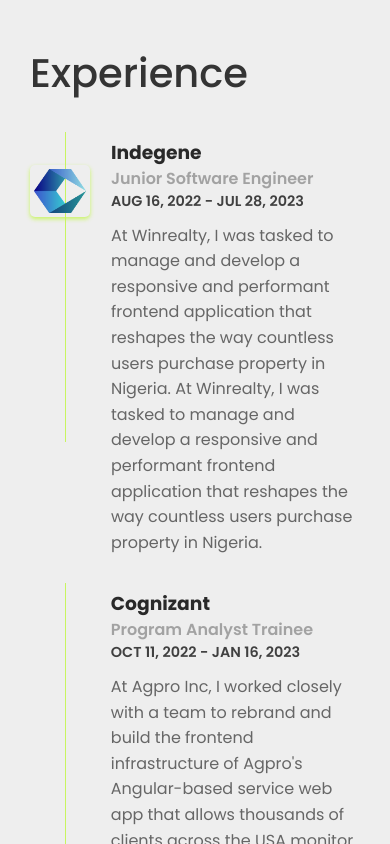
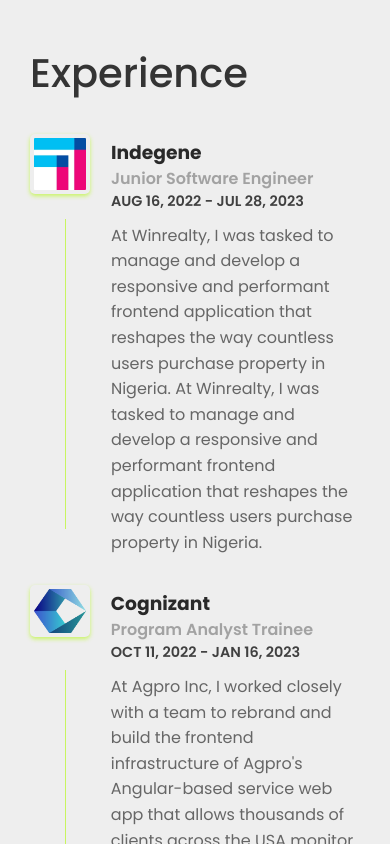
Before and after one commit to sowmya1066/portfolio_, a React (Vite) app: page / in a window 390 px wide. Shown: the part 1880-2724 px from the top of the page. Built offline with nearby package versions, Linux system fonts and the light colour scheme.

Commit message:
modified styles

```diff
--- a/css/experience.css
+++ b/css/experience.css
@@ -99,13 +99,13 @@
   }
 
   .company img {
-    margin-top: -410px;
+    margin-top: 10px;
     margin-left: -10px;
   }
 
   .verticle--line {
     width: 10px;
     height: 310px;
-    margin-top: 8px;
+    margin-top: 95px;
   }
 }
--- a/css/project.css
+++ b/css/project.css
@@ -94,4 +94,12 @@
     margin-left: 40px;
     margin-top: 480px;
   }
+  .card-img {
+    width: 100%;
+    height: 100%;
+    object-fit: cover; /* Ensure the image covers the entire container */
+    object-position: center; /* Center the image within the container */
+    transition: transform 0.3s ease-in-out; /* Smooth transition for image transform */
+    border-radius: 4px;
+  }
 }
```
